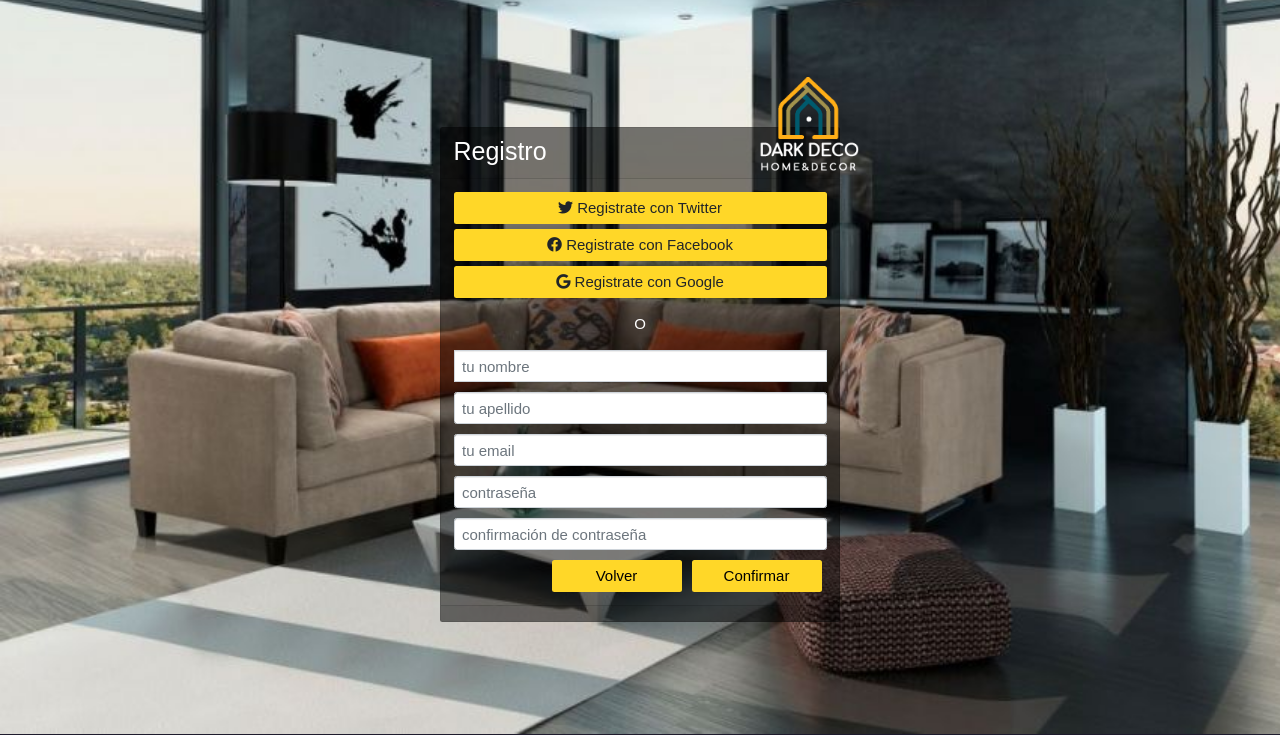
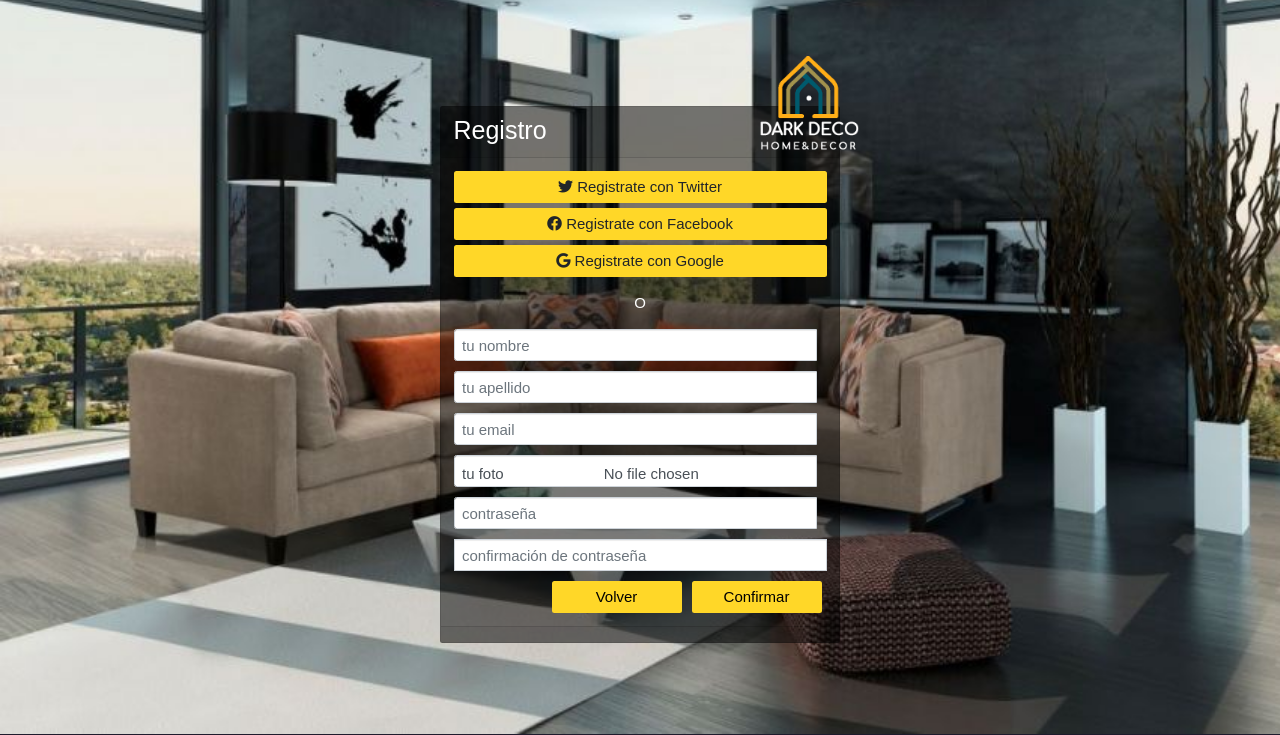
Before and after one commit to PaulinaMabres/DarkDeco, a PHP site: page /register.php in a window 1280 px wide. Shown: the part 66-801 px from the top of the page. Run offline with PHP 8.4, Linux system fonts and the light colour scheme; some libraries are stand-ins or nearby versions; some web fonts are replaced.

Commit message:
Sprint2
Hice las validaciones del registro y modifique lo de anterior sprint

```diff
--- a/css/login.css
+++ b/css/login.css
@@ -76,9 +76,18 @@ border:0 !important;
 
 input:focus{
 outline: 0 0 0 0  !important;
-box-shadow: 0 0 0 0 !important;
+box-shadow: inset 10em 10em gold !important;
 
 }
+
+.file-input::-webkit-file-upload-button{
+  visibility: hidden;
+}
+
+.file-input::before {
+  content: 'tu foto';
+}
+
 
 .remember{
 color: white;
@@ -175,6 +184,11 @@ margin-left: 4px;
 
 }
 
+.form-group p {
+  color:white;
+  margin-left: 10px;
+}
+
 @media (min-width:1024px){
   .login .tablet{
     visibility: hidden;
--- a/register.php
+++ b/register.php
@@ -1,3 +1,7 @@
+<?php
+include("partials/val_register.php");
+
+?>
 <!DOCTYPE html>
 <html>
 <head>
@@ -26,7 +30,7 @@
 				</a>
 			</div>
 			<div class="card-body">
-				<form>
+				<form class="" action="register.php" method="post" enctype="multipart/form-data">
 					<div class="form-group social_login">
 						<a class="btn btn-block btn-social btn-twitter">
 								<span class="fab fa-twitter"></span> Registrate con Twitter
@@ -44,27 +48,48 @@
 
 					<div class="form-group">
 		        <div class="input-group mb-3">
-		          <input type="text" class="form-control" placeholder="tu nombre" aria-label="tu nombre" aria-describedby="basic-addon1">
+		          <input type="text" class="form-control" name="nombre" placeholder="tu nombre" aria-label="tu nombre" aria-describedby="basic-addon1" value="<?= $nombre?>">
+							<p><?= $errorNombre ?></p>
 		        </div>
 		      </div>
 		      <div class="form-group">
-		          <input type="text" class="form-control" placeholder="tu apellido" aria-label="tu apellido" aria-describedby="basic-addon1">
+						<div class="input-group mb-3">
+		          <input type="text" class="form-control" name="apellido" placeholder="tu apellido" aria-label="tu apellido" aria-describedby="basic-addon1" value="<?= $apellido?>">
+							<p><?= $errorApellido ?></p>
+						</div>
 		      </div>
 		      <div class="form-group">
-		          <input type="email" class="form-control" placeholder="tu email" aria-label="tu email" aria-describedby="basic-addon1">
+						<div class="input-group mb-3">
+		          <input type="email" class="form-control" name="email" placeholder="tu email" aria-label="tu email" aria-describedby="basic-addon1" value="<?= $email?>">
+							<p><?= $errorEmail ?></p>
+						</div>
+		      </div>
+					<div class="form-group">
+						<div class="input-group mb-3">
+		          <input type="file" class="form-control file-input" name="foto" placeholder="tu foto de perfil" aria-label="tu foto de perfil" aria-describedby="basic-addon1" value="">
+							<p><?= $errorFoto ?></p>
+						</div>
+		      </div>
+				 	<div class="form-group">
+						<div class="input-group mb-3">
+		          <input type="password" class="form-control" name="contraseña" placeholder="contraseña" aria-label="contraseña" aria-describedby="basic-addon1" value="<?= $contraseña?>">
+							<p><?= $errorContraseña ?></p>
+						</div>
 		      </div>
 		      <div class="form-group">
-		          <input type="password" class="form-control" placeholder="contraseña" aria-label="contraseña" aria-describedby="basic-addon1">
+						<div class="input-group mb-3">
+		          <input type="password" class="form-control" name="contraseñaConfirmar" placeholder="confirmación de contraseña" aria-label="confirmación de contraseña" aria-describedby="basic-addon1" value="<?= $confirmarcontraseña?>">
+						</div>
 		      </div>
-		      <div class="form-group">
-		          <input type="password" class="form-control" placeholder="confirmación de contraseña" aria-label="confirmación de contraseña" aria-describedby="basic-addon1">
-		      </div>
+
 					<div class="form-group">
 						<input type="submit" value="Confirmar" class="btn float-right login_btn">
 					</div>
 					<div class="form-group">
 						<a href="login.php"><input type="button" value="Volver" class="btn float-right login_btn"></a>
 					</div>
+
+
 				</form>
 			</div>
 			<div class="card-footer">
```
Also changed, not shown: partials/val_register.php (added, +126 -0 lines).
